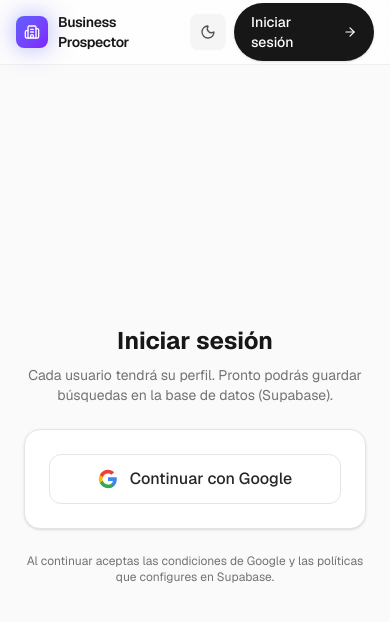
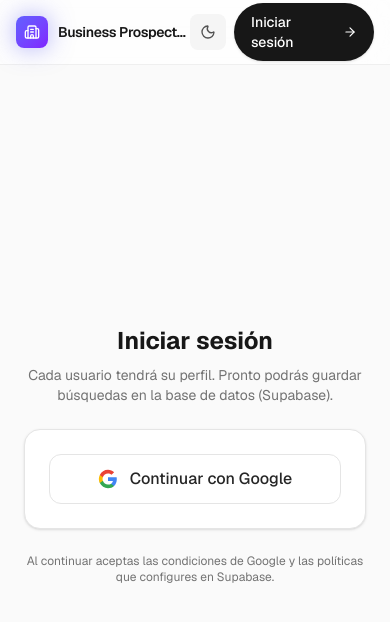
Before and after one commit to DevGustavo21/business_scrapper, a Next.js app: page /login in a window 390 px wide. Shown: the top 622 px of the page. Built offline with nearby package versions, Linux system fonts and the light colour scheme; no server answers.

Commit message:
header fix

```diff
--- a/components/AppHeader.tsx
+++ b/components/AppHeader.tsx
@@ -3,9 +3,10 @@
 import Link from 'next/link'
 import { usePathname } from 'next/navigation'
 import { useEffect, useState } from 'react'
-import { Building2, Clock, Menu, X } from 'lucide-react'
+import { Clock, Menu, X } from 'lucide-react'
 import { cn } from '@/lib/utils'
 import { AuthNav } from '@/components/AuthNav'
+import { BrandLogo } from '@/components/BrandLogo'
 import { ThemeToggle } from '@/components/ThemeToggle'
 import { NotificationsPopover } from '@/components/NotificationsPopover'
 
@@ -84,14 +85,7 @@ function HeaderInner({
         >
           {mobileNavOpen ? <X size={20} /> : <Menu size={20} />}
         </button>
-        <Link href="/" className="flex items-center gap-2 min-w-0 group">
-          <div className="w-7 h-7 rounded-lg bg-indigo-600 flex items-center justify-center shrink-0 group-hover:bg-indigo-700 transition-colors">
-            <Building2 size={14} className="text-white" />
-          </div>
-          <span className="font-semibold text-sm tracking-tight text-neutral-900 dark:text-neutral-100 truncate max-w-[9rem] sm:max-w-none">
-            Business Prospector
-          </span>
-        </Link>
+        <BrandLogo />
       </div>
 
       <nav className="hidden sm:flex items-center gap-0.5" aria-label="Principal">
--- /dev/null
+++ b/components/BrandLogo.tsx
@@ -0,0 +1,22 @@
+'use client'
+
+import Link from 'next/link'
+import { Building2 } from 'lucide-react'
+
+export function BrandLogo({ href = '/' }: { href?: string }) {
+  return (
+    <Link href={href} className="group flex items-center gap-2.5 min-w-0">
+      <div className="flex h-8 w-8 shrink-0 items-center justify-center rounded-lg bg-gradient-to-br from-indigo-500 to-violet-600 shadow-[0_0_24px_rgba(99,102,241,0.5)] transition-transform group-hover:scale-105">
+        <Building2 size={16} className="text-white" />
+      </div>
+      <div className="leading-tight min-w-0">
+        <div className="truncate text-sm font-semibold tracking-tight text-neutral-900 dark:text-neutral-50">
+          Business Prospector
+        </div>
+        <div className="hidden text-[10px] uppercase tracking-[0.18em] text-neutral-500 sm:block dark:text-neutral-500">
+          AI scraping suite
+        </div>
+      </div>
+    </Link>
+  )
+}
--- a/components/LandingHeader.tsx
+++ b/components/LandingHeader.tsx
@@ -1,7 +1,8 @@
 'use client'
 
 import Link from 'next/link'
-import { ArrowRight, Building2 } from 'lucide-react'
+import { ArrowRight } from 'lucide-react'
+import { BrandLogo } from '@/components/BrandLogo'
 import { ThemeToggle } from '@/components/ThemeToggle'
 import { useSupabaseUser } from '@/hooks/useSupabaseUser'
 
@@ -12,19 +13,7 @@ export function LandingHeader() {
   return (
     <header className="sticky top-0 z-50 border-b border-neutral-200/60 bg-white/70 backdrop-blur-xl dark:border-white/5 dark:bg-[#06070a]/70">
       <div className="mx-auto flex h-16 max-w-6xl items-center justify-between px-4 sm:px-6">
-        <Link href="/" className="group flex items-center gap-2.5">
-          <div className="flex h-8 w-8 items-center justify-center rounded-lg bg-gradient-to-br from-indigo-500 to-violet-600 shadow-[0_0_24px_rgba(99,102,241,0.5)] transition-transform group-hover:scale-105">
-            <Building2 size={16} className="text-white" />
-          </div>
-          <div className="leading-tight">
-            <div className="text-sm font-semibold tracking-tight text-neutral-900 dark:text-neutral-50">
-              Business Prospector
-            </div>
-            <div className="hidden text-[10px] uppercase tracking-[0.18em] text-neutral-500 sm:block dark:text-neutral-500">
-              AI scraping suite
-            </div>
-          </div>
-        </Link>
+        <BrandLogo />
 
         <div className="flex items-center gap-2">
           <ThemeToggle />
```
